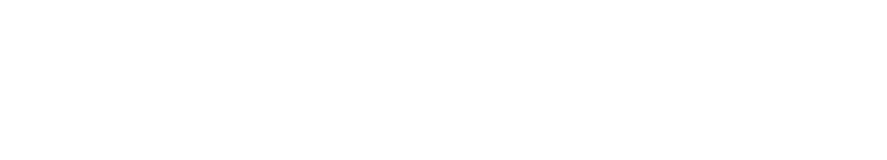
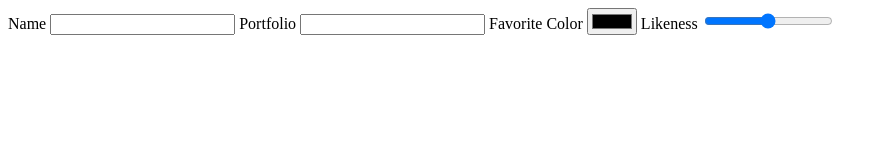
Before and after one commit to acciojob/html-feedback-form-Arvapalli-Ramprasad, a website: page main.html in a window 1280 px wide. Shown: the whole page, without its empty margins (0-887 px from the left). Drawn offline with Linux system fonts and the light colour scheme.

Commit message:
created a submission

```diff
--- a/main.html
+++ b/main.html
@@ -8,6 +8,21 @@
 
 <body>
 	<!-- the entire body must be written by student -->
+	<label>Name
+		<input type="text",id="name",minlength="3",maxlength= "50",required>
+	</label>
+	<label>Portfolio
+		<input type="url",id="portfolio",required>
+	</label>
+
+	<label>Favorite Color
+		<input type="Color",id="favColor",required>
+	</label>
+
+	<label>Likeness
+		<input type="Range",id="likeness",min="1",max="100",required>
+	</label>
+
     <script type="text/javascript" src="./script.js">
 </script>
 
```
